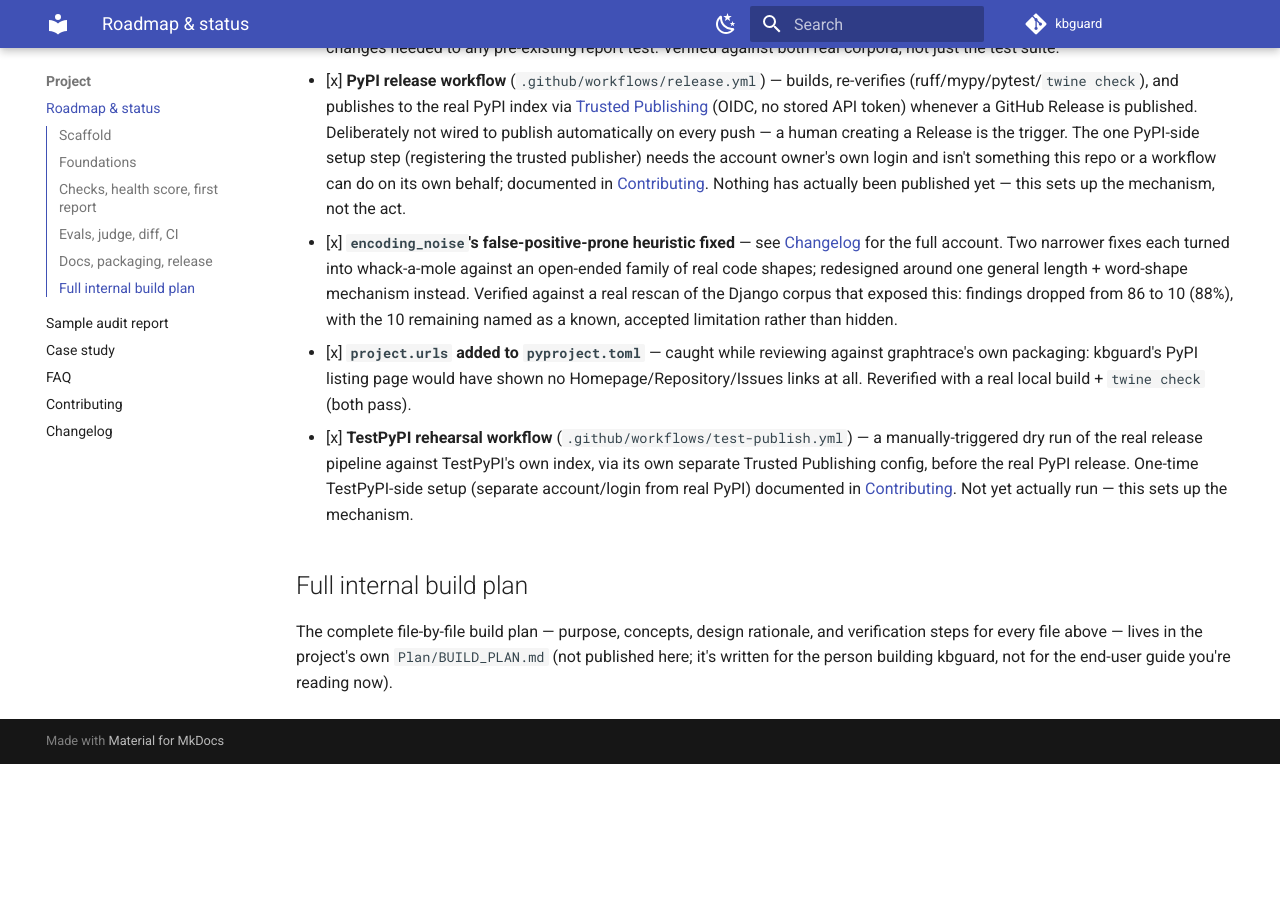
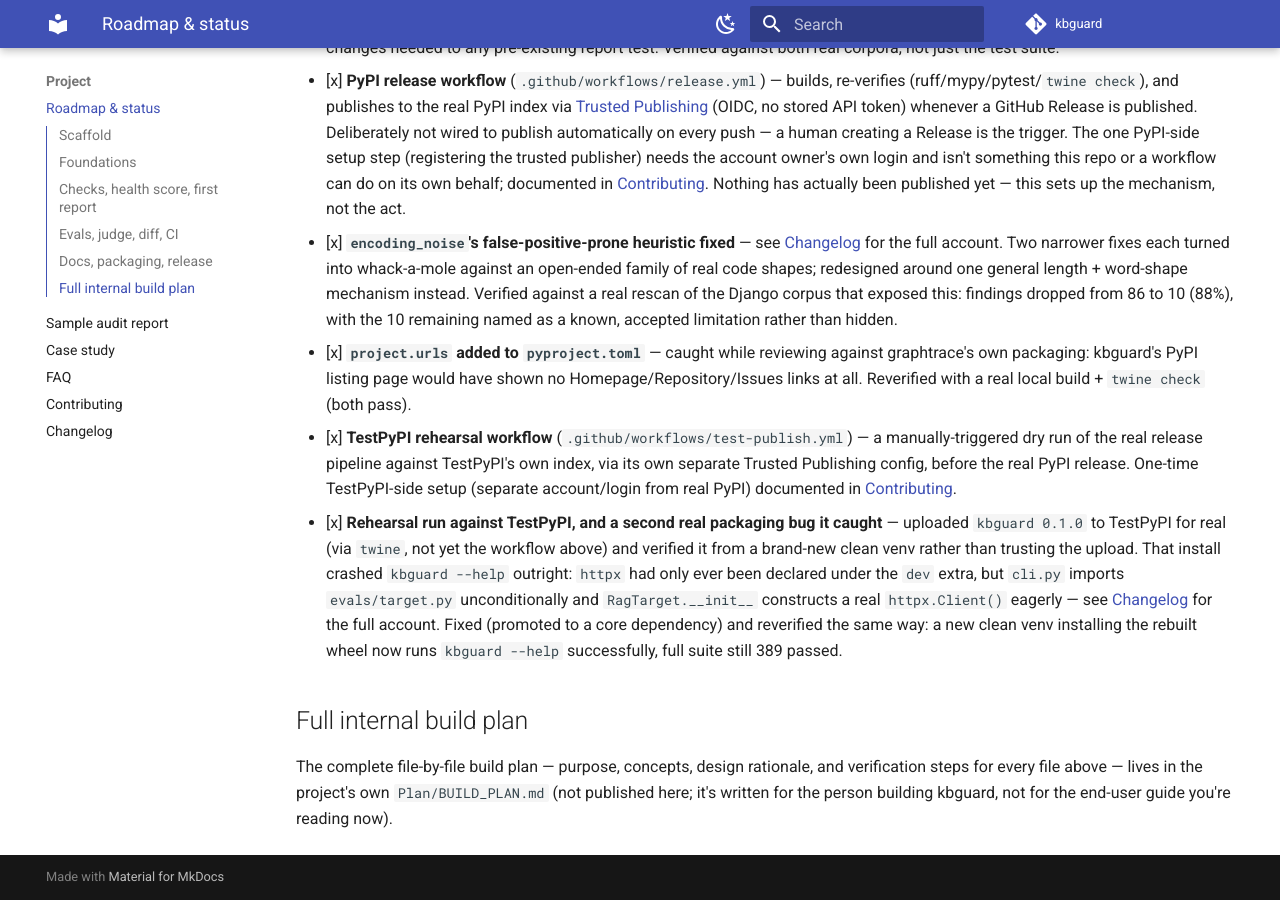
Before and after one commit to devbyanoop/kbguard, an MkDocs documentation site: the page built from docs/project/roadmap.md, in a window 1280 px wide and 900 px high, scrolled down 9209 px. Built offline with MkDocs 1.6.1 and Material for MkDocs 9.7.7, drawn with Linux system fonts in a browser that asks for light colours; comment, search, counter and statistics services are not loaded; before the commit the page ends 9973 px from its top, so only the background shows below that.

Commit message:
Document the TestPyPI rehearsal run and the real httpx packaging bug it caught
Co-Authored-By: Claude Sonnet 5 <noreply@anthropic.com>

```diff
--- a/docs/project/roadmap.md
+++ b/docs/project/roadmap.md
@@ -82,7 +82,8 @@ This page is the single source of truth for "is X actually built yet?" — updat
 
 - [x] **`encoding_noise`'s false-positive-prone heuristic fixed** — see [Changelog](changelog.md) for the full account. Two narrower fixes each turned into whack-a-mole against an open-ended family of real code shapes; redesigned around one general length + word-shape mechanism instead. Verified against a real rescan of the Django corpus that exposed this: findings dropped from 86 to 10 (88%), with the 10 remaining named as a known, accepted limitation rather than hidden.
 - [x] **`project.urls` added to `pyproject.toml`** — caught while reviewing against graphtrace's own packaging: kbguard's PyPI listing page would have shown no Homepage/Repository/Issues links at all. Reverified with a real local build + `twine check` (both pass).
-- [x] **TestPyPI rehearsal workflow** (`.github/workflows/test-publish.yml`) — a manually-triggered dry run of the real release pipeline against TestPyPI's own index, via its own separate Trusted Publishing config, before the real PyPI release. One-time TestPyPI-side setup (separate account/login from real PyPI) documented in [Contributing](contributing.md#rehearsing-a-release-on-testpypi-first). Not yet actually run — this sets up the mechanism.
+- [x] **TestPyPI rehearsal workflow** (`.github/workflows/test-publish.yml`) — a manually-triggered dry run of the real release pipeline against TestPyPI's own index, via its own separate Trusted Publishing config, before the real PyPI release. One-time TestPyPI-side setup (separate account/login from real PyPI) documented in [Contributing](contributing.md#rehearsing-a-release-on-testpypi-first).
+- [x] **Rehearsal run against TestPyPI, and a second real packaging bug it caught** — uploaded `kbguard 0.1.0` to TestPyPI for real (via `twine`, not yet the workflow above) and verified it from a brand-new clean venv rather than trusting the upload. That install crashed `kbguard --help` outright: `httpx` had only ever been declared under the `dev` extra, but `cli.py` imports `evals/target.py` unconditionally and `RagTarget.__init__` constructs a real `httpx.Client()` eagerly — see [Changelog](changelog.md) for the full account. Fixed (promoted to a core dependency) and reverified the same way: a new clean venv installing the rebuilt wheel now runs `kbguard --help` successfully, full suite still 389 passed.
 
 ## Full internal build plan
 
```
Also changed, not shown: docs/project/changelog.md (+1 -0 lines).
